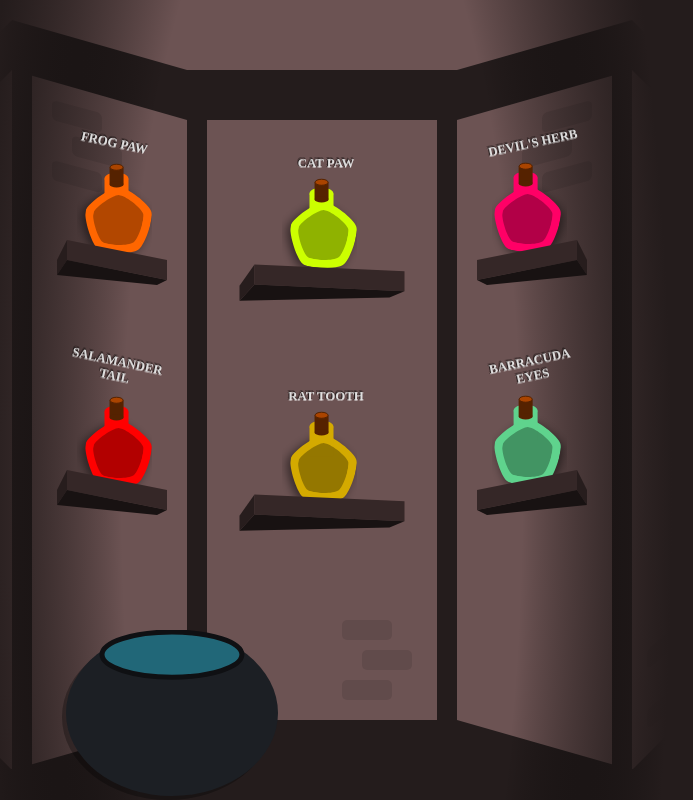
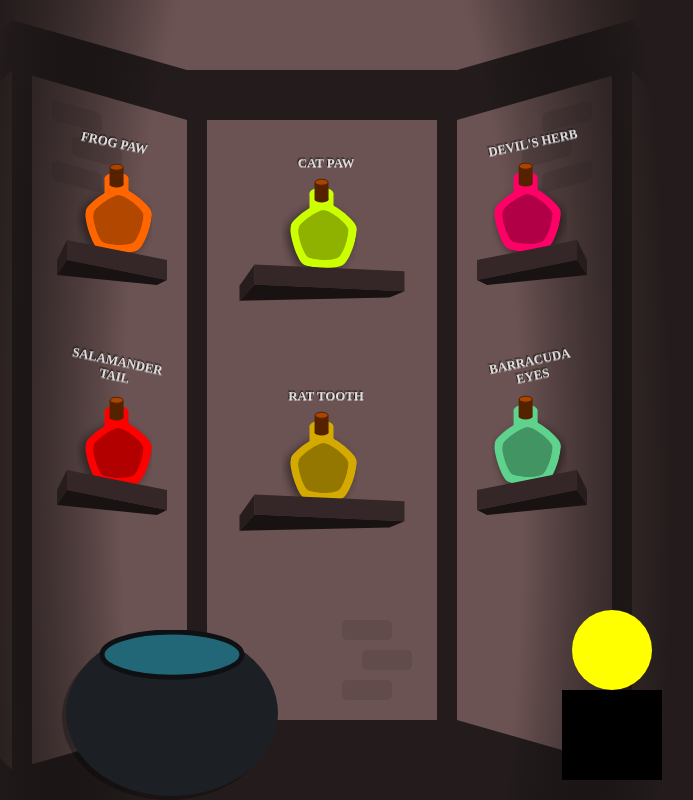
Before and after one commit to js13kGames/13th-Barbers-Guild, a website built with Vite: page index.html in a window 1280 px wide. Shown: the whole page, without its empty margins (318-1011 px from the left). Built offline with nearby package versions, Linux system fonts and the light colour scheme.

Commit message:
Start implementing the patient and a reset action

```diff
--- a/src/cauldron.ts
+++ b/src/cauldron.ts
@@ -1,6 +1,6 @@
 import { ellipsis, move, className } from "./utils";
 import { wrapper } from "./wrapper";
-import { cauldronDrop } from "./events";
+import { cauldronDrop, cauldronPrepared } from "./events";
 
 const id = "cdr";
 
@@ -45,6 +45,9 @@ export function createCauldron(height: number) {
       } else {
         setColor(element, "var(--initColor)");
       }
+    });
+    window.addEventListener("reset", () => {
+      element.style.setProperty("--initColor", "var(--defaultColor)");
     });
   });
   return getGroup(height) + getDropAnimation(height);
@@ -92,8 +95,11 @@ export function getDropAnimation(height: number) {
       element.style.setProperty("--animColor", event.detail.color);
       const animation = element.animate(effect, timing);
       animation.onfinish = () => {
-        console.log("debug");
+        element.dispatchEvent(cauldronPrepared(event.detail.color));
       };
+      window.addEventListener("reset", () => {
+        animation.cancel();
+      });
     });
   });
   return `<div id="cdr-anim" style="height: ${
--- a/src/dom.d.ts
+++ b/src/dom.d.ts
@@ -1,5 +1,7 @@
 interface GlobalEventHandlersEventMap {
+  reset: CustomEvent;
   potionClick: CustomEvent<{ color: string }>;
   potionRelease: CustomEvent<{ color: string }>;
   cauldronDrop: CustomEvent<{color: string }>;
+  cauldronPrepared: CustomEvent<{color: string }>;
 }
--- a/src/events.ts
+++ b/src/events.ts
@@ -1,3 +1,5 @@
+export const reset = () => new CustomEvent("reset", { bubbles: true });
+
 export const potionClick = (color: string) =>
   new CustomEvent("potionClick", { bubbles: true, detail: { color } });
 
@@ -6,3 +8,6 @@ export const potionRelease = (color: string) =>
 
 export const cauldronDrop = (color: string) =>
   new CustomEvent("cauldronDrop", { bubbles: true, detail: { color } });
+
+export const cauldronPrepared = (color: string) =>
+  new CustomEvent("cauldronPrepared", { bubbles: true, detail: { color } });
--- a/src/main.ts
+++ b/src/main.ts
@@ -4,7 +4,9 @@ import { createShadow } from "./shadow";
 import { createShelves } from "./shelves";
 import { createPotions } from "./potions";
 import { createCauldron } from "./cauldron";
+import { createPatient } from "./patient";
 import { wrapper } from "./wrapper";
+import { reset } from "./events";
 
 function runApp() {
   const root = document.querySelector<HTMLDivElement>("#app");
@@ -30,7 +32,13 @@ function runApp() {
     ${createCauldron(height)},
     ${createPotions(rate)}
     ${createShelves(width, height)}
+    ${createPatient(width, height)}
   `;
+  window.addEventListener("keyup", (event) => {
+    if (event.key === "Escape") {
+      window.dispatchEvent(reset());
+    }
+  });
 }
 
 runApp();
--- /dev/null
+++ b/src/patient.ts
@@ -0,0 +1,26 @@
+import { rect, ellipsis, move } from "./utils";
+import { wrapper } from "./wrapper";
+
+export function createPatient(width: number, height: number) {
+  setTimeout(() => {
+    const element = document.getElementById("pnt");
+    if (element === null) {
+      return;
+    }
+    window.addEventListener("cauldronPrepared", (event) => {
+      console.debug("Medicine", event.detail.color);
+    });
+  });
+  const objWidth = 100;
+  const objHeight = 170;
+  const margin = 20;
+  return wrapper(head + body, objWidth, objHeight, {
+    id: "pnt",
+    style: `top: ${height - objHeight - margin}px; left: ${
+      width - objWidth - margin
+    }px; pointer-events: none`,
+  });
+}
+
+const head = move(ellipsis(40, 40, 40, 40, "yellow"), 10, 0);
+const body = move(rect(100, 100, "black"), 0, 80);
--- a/src/style.css
+++ b/src/style.css
@@ -42,7 +42,8 @@ body {
 }
 
 #cdr {
-  --initColor: #216778;
+  --defaultColor: #216778;
+  --initColor: var(--defaultColor);
   --color: var(--initColor);
 }
 #cdr .ctd ellipse {
```
